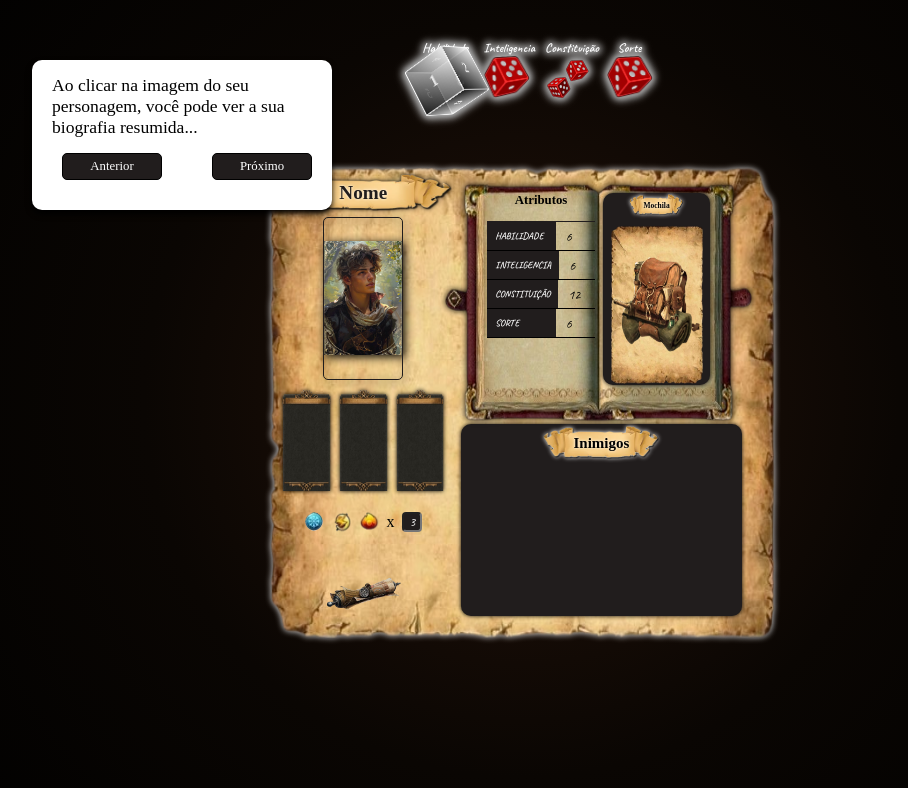
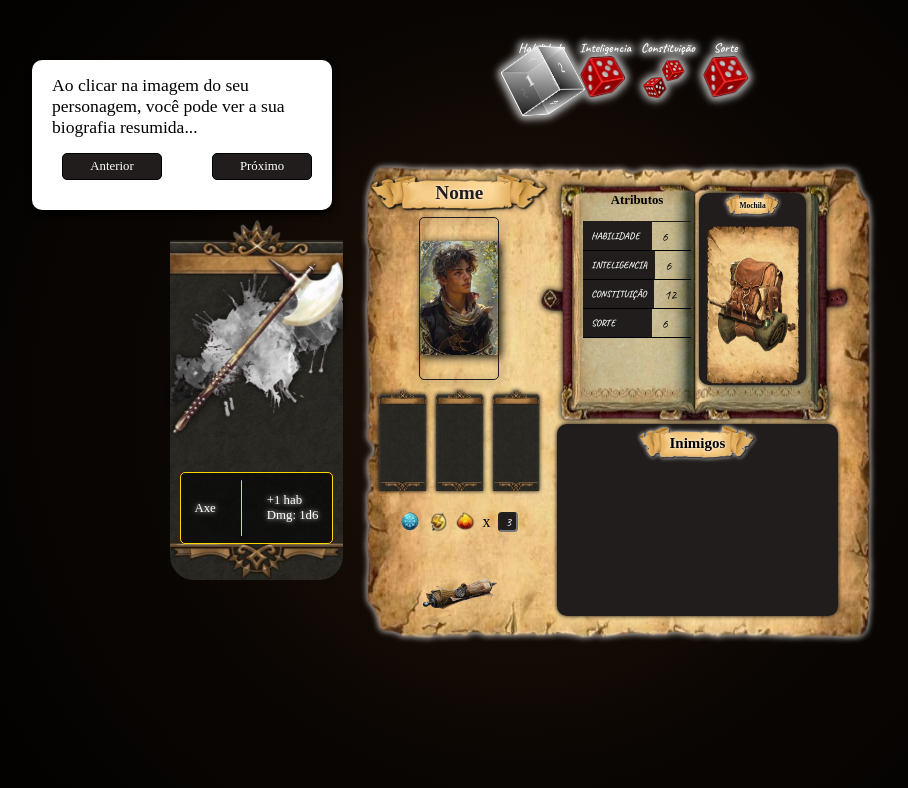
Before and after one commit to BiancoLorencini/sombrasDeThornValle, a React (Vite) app in the folder sombrasDeThornValle/: page /planilha in a window 1280 px wide. Shown: the top 788 px of the page, without its empty margins (118-1026 px from the left). Built offline with nearby package versions, Linux system fonts and the light colour scheme; a web font is replaced by a local one.

Commit message:
Feat: cardEquip

```diff
--- a/sombrasDeThornValle/src/components/cards/Cards.jsx
+++ b/sombrasDeThornValle/src/components/cards/Cards.jsx
@@ -0,0 +1,33 @@
+import React , {useState} from 'react'
+import style from './cards.module.css'
+import CardEquip from '../../assets/cards/equipCards.png'
+import axe from '../../assets/cards/axe.png'
+import bow from '../../assets/cards/bow.png'
+import greatSword from '../../assets/cards/greatSword.png'
+import healingPotion from '../../assets/cards/healingPotion.png'
+import heavyBoots from '../../assets/cards/heavyBoots.png'
+import heavyLeatherArmor from '../../assets/cards/heavyLeatherArmor.png'
+import helm from '../../assets/cards/helm.png'
+import lance from '../../assets/cards/lance.png'
+import leatherArmor from '../../assets/cards/leatherArmor.png'
+import longSword from '../../assets/cards/longSword.png'
+import mace from '../../assets/cards/mace.png'
+import plateArmor from '../../assets/cards/plateArmor.png'
+import shield from '../../assets/cards/shield.png'
+import shortSword from '../../assets/cards/shortSword.png'
+import simpleGloves from '../../assets/cards/simpleGloves.png'
+
+
+const Cards = () => {
+
+  return (
+    <>
+      <div className={style.card}>
+        <div className={style.cardInfo}><p>Axe</p><span className={style.cardIcon}></span><p>+1 hab <br /> Dmg: 1d6 </p></div>
+      </div>
+
+    </>
+  )
+}
+
+export default Cards
--- a/sombrasDeThornValle/src/components/cards/cards.module.css
+++ b/sombrasDeThornValle/src/components/cards/cards.module.css
@@ -0,0 +1,70 @@
+
+.card {
+  position: relative;
+  height: 45%;
+  width: 15%;
+  cursor: pointer;
+  z-index: 999999;
+}
+
+.card::before,
+.card::after {
+    position: absolute;
+    content: "";
+    width: 90%;
+    height: 100%;
+    background-size: cover;
+    background-position: center;
+    border-radius: 1.5rem;
+    transform: perspective(25rem) rotateX(var(--rotate, 0deg)) scale(var(--scale, 1));
+    transform-origin: bottom;
+    transition: .5s ease-in-out;
+}
+
+.card::before {
+  background-image: url('../../assets/cards/equipCards.png');
+
+}
+
+.card::after {
+    background-image: url('../../assets/cards/axe.png');
+    height: 70%;
+    filter: drop-shadow(0 0 3px #000);
+}
+
+.card:hover::before,
+.card:hover::after {
+    --scale: 1.3;
+}
+
+.card:hover::before {
+    --rotate: 65deg;
+    filter: blur(.5px) drop-shadow(0 0 10px #000);
+}
+
+.cardInfo {
+  position: absolute;
+  bottom: 10%;
+  left: 5%;
+  width: 80%;
+  height: 20%;
+  display: flex;
+  justify-content: center;
+  align-items: center;
+  border: gold 1px solid;
+  border-radius: 5px;
+  background-color: rgba(0, 0, 0, 0.616);
+  color: #fff;
+  font-size: 0.8rem;
+  text-shadow: 0 0 5px #fff;
+  font-family: 'Caveat', cursive;
+}
+
+.cardIcon {
+  width: 1px;
+  height: 80%;
+  background-color: gold;
+  border-radius: 5px;
+  margin-right: 25px;
+  margin-left: 25px;
+}
--- a/sombrasDeThornValle/src/components/planilhaPersonagem/planilha.jsx
+++ b/sombrasDeThornValle/src/components/planilhaPersonagem/planilha.jsx
@@ -12,6 +12,8 @@ import { useDado } from '../../context/Dice/DiceContext.jsx'
 import d6x1 from '../../assets/diceImg/d61.png'
 import d6x2 from '../../assets/diceImg/d62.png'
 import DiceStyle from '../diceStyle/DiceStyle.jsx'
+
+import Cards from '../cards/Cards.jsx'
 
 const Planilha = () => {
   const [isStyle, setIsStyle] = useState({});
@@ -154,6 +156,7 @@ const handleMouseLeave = () => {
 
   return (
     <div className={` ${style.sheetMainContainer} ${isFadingIn ? style.fadeIn : ''}`}	>
+      <Cards />
       <div className={ style.sheet } >
         <div>
           <div className={style.book}>
```
